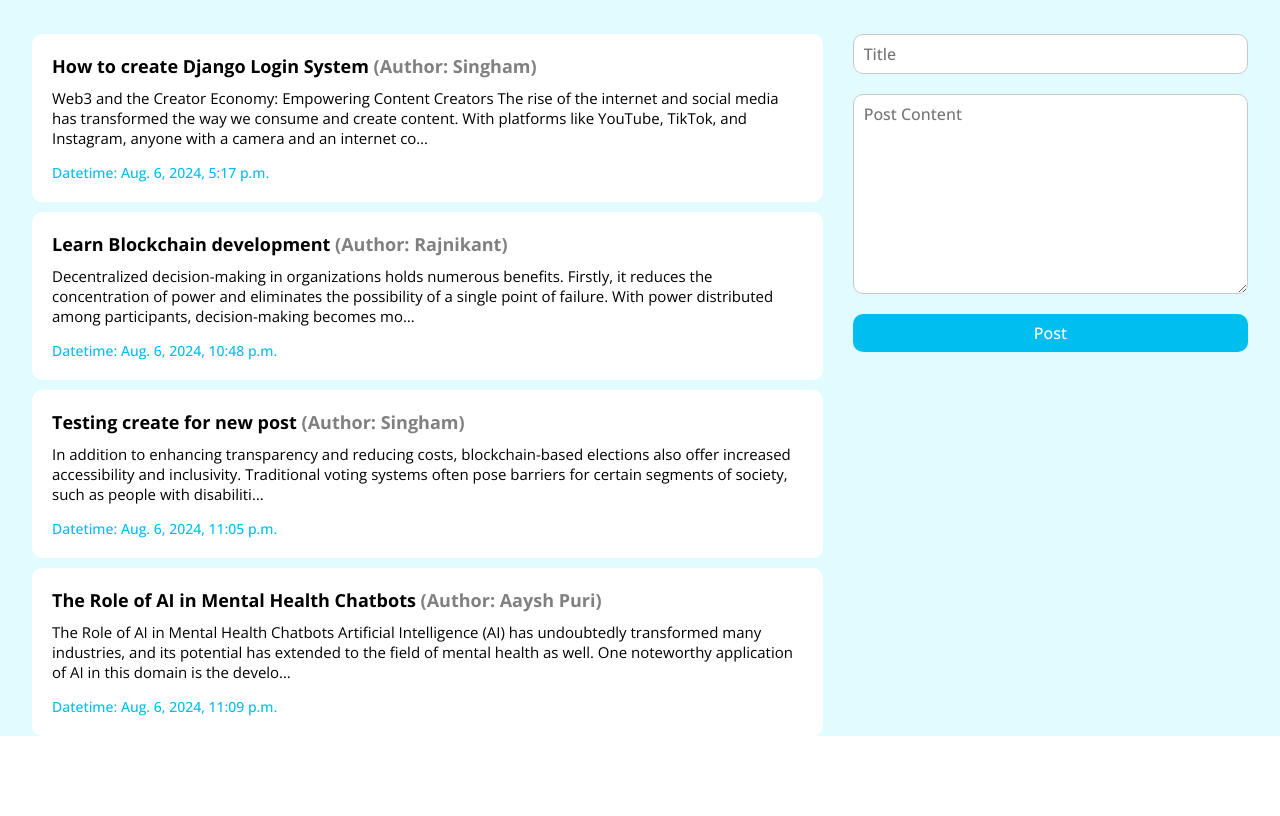
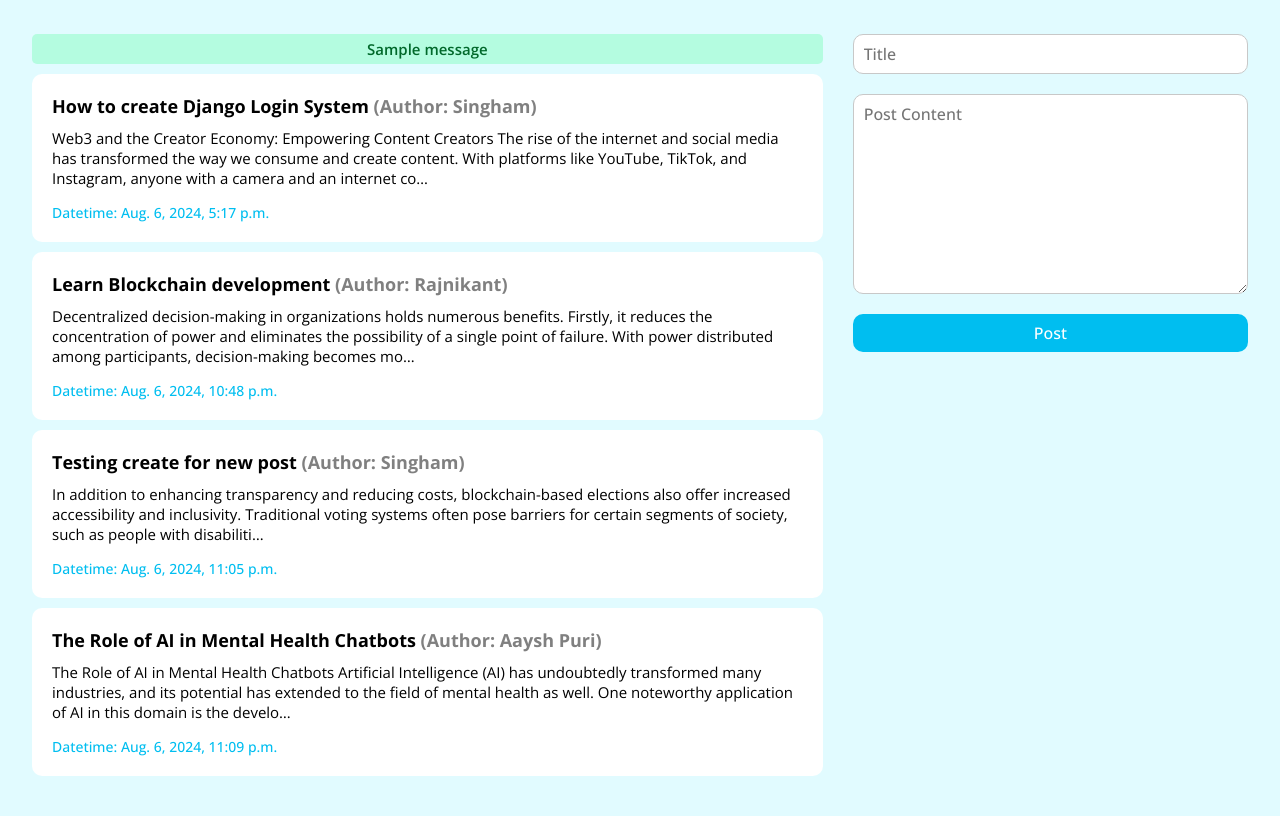
Before and after one commit to Nageshwar-Tripathi/AuthProject_Django, a Django app: template main/templates/main/home.html in a window 1280 px wide. Shown: the part 66-882 px from the top of the page. Before the commit the page ends 802 px from the top, so only its background shows below. Run offline with Django 5.2, Linux system fonts and the light colour scheme; the template is opened without the code that fills it: values that come from a table or form of the project are taken from there, others are empty; data comes from the database, SQL or seed files in the repository; both versions use the stored data as it was after the commit; one stand-in notice (Sample message) is shown.

Commit message:
added: success-message

```diff
--- a/main/static/main/css/home.css
+++ b/main/static/main/css/home.css
@@ -15,6 +15,7 @@
   align-items: center;
   justify-content: flex-start;
   gap: 10px;
+  padding-bottom: 40px;
 }
 .post-item {
   padding: 20px;
@@ -84,3 +85,14 @@
 .create-side form button:hover {
   background: var(--secondary);
 }
+
+.success {
+  font-size: 15px;
+  width: 100%;
+  text-align: center;
+  padding: 5px 10px;
+  border-radius: 5px;
+  background: rgb(0, 255, 100, 0.2);
+  color: rgb(0, 104, 42);
+  font-weight: 600;
+}
--- a/main/templates/main/home.html
+++ b/main/templates/main/home.html
@@ -4,7 +4,9 @@ Project {% endblock title %} {% block head %}
 {% endblock head %} {% block body %} {% include 'main/navbar.html' %}
 <section class="home-container">
   <div class="post-list">
-    {% for post in posts %}
+    {% if messages %} {% for message in messages %}
+    <small class="success">{{message}}</small>
+    {% endfor %} {% endif %} {% for post in posts %}
     <a class="post-item" href="/post/{{post.id}}/">
       <h3>{{post.title}} <span>(Author: {{post.user.name}})</span></h3>
       <p>{{post.content | truncatechars:250}}</p>
--- a/main/views.py
+++ b/main/views.py
@@ -10,7 +10,7 @@ def home(request):
 
         user = User.objects.get(email=email)
 
-        all_posts = Post.objects.all()
+        all_posts = Post.objects.all().order_by('-timestamp')
 
         data = {
             'user': user ,
@@ -88,7 +88,7 @@ def create_post(request):
             )
 
             new_post.save()
-
+            messages.info(request, 'Post Created Successfully!')
             return redirect('/')
 
         else:
```
Also changed, not shown: db.sqlite3.
